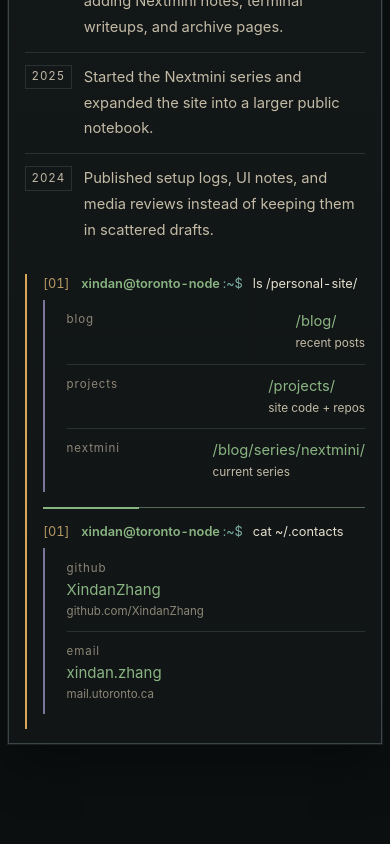
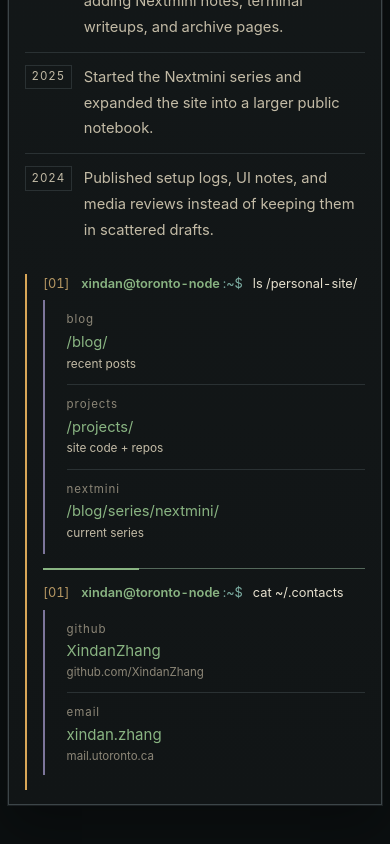
Before and after one commit to XindanZhang/personal-site, a Next.js app: page /personal-site/about in a window 390 px wide. Shown: the part 1529-2373 px from the top of the page. Built offline with nearby package versions, Linux system fonts and the light colour scheme.

Commit message:
style: align about sidebar rows

```diff
--- a/app/globals.css
+++ b/app/globals.css
@@ -2422,8 +2422,8 @@ body.mode-terminal ::selection {
 .readme-shortcut-row,
 .readme-link-row {
   display: grid;
-  grid-template-columns: max-content minmax(0, 1fr);
-  gap: 0.2rem 0.8rem;
+  grid-template-columns: minmax(0, 1fr) max-content;
+  gap: 0.2rem 1rem;
   align-items: start;
   color: inherit;
   text-decoration: none;
@@ -2432,16 +2432,23 @@ body.mode-terminal ::selection {
 .readme-shortcut-label,
 .readme-link-label {
   color: var(--muted);
+  grid-column: 2;
+  grid-row: 1;
+  justify-self: end;
+  text-align: right;
 }
 
 .readme-shortcut-link {
   font-size: 0.92rem;
   line-height: 1.4;
+  grid-column: 1;
+  grid-row: 1;
 }
 
 .readme-shortcut-note {
   color: var(--muted-strong);
-  grid-column: 2;
+  grid-column: 1;
+  grid-row: 2;
   font-size: 0.74rem;
   line-height: 1.45;
 }
@@ -2453,14 +2460,16 @@ body.mode-terminal ::selection {
 }
 
 .readme-link-row {
-  grid-template-columns: max-content minmax(0, 1fr);
+  grid-template-columns: minmax(0, 1fr) max-content;
   align-items: start;
-  gap: 0.2rem 0.8rem;
+  gap: 0.2rem 1rem;
 }
 
 .readme-link-stack {
   display: grid;
   gap: 0.16rem;
+  grid-column: 1;
+  grid-row: 1;
 }
 
 .readme-link-target {
@@ -2789,6 +2798,17 @@ body.mode-terminal ::selection {
     grid-template-columns: 1fr;
   }
 
+  .readme-shortcut-label,
+  .readme-shortcut-link,
+  .readme-shortcut-note,
+  .readme-link-label,
+  .readme-link-stack {
+    grid-column: auto;
+    grid-row: auto;
+    justify-self: start;
+    text-align: left;
+  }
+
   .workspace-row,
   .bookmark-row {
     grid-template-columns: 1fr;
```
Also changed, not shown: 440 other files (tests, documents, lock files or other folders).
